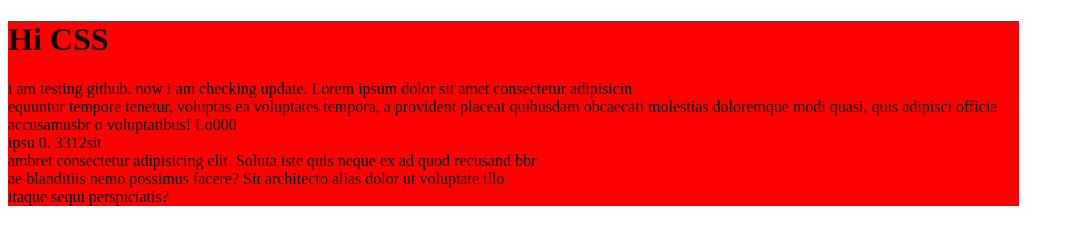
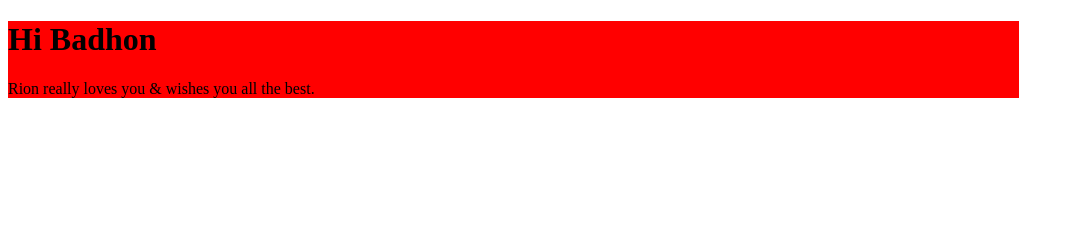
Before and after one commit to ToushickRion/test3, a plain HTML site: page index.html in a window 1280 px wide. Shown: the whole page, without its empty margins (0-1074 px from the left). Drawn offline with Linux system fonts and the light colour scheme.

Commit message:
Update index.html

```diff
--- a/index.html
+++ b/index.html
@@ -8,16 +8,8 @@
 </head>
 <body>
    <div>
-    <h1>Hi CSS</h1>i am testing github.
-
-    now i am checking update.
-
-
-        Lorem ipsum dolor sit amet consectetur adipisicin <br>equuntur tempore tenetur, voluptas ea voluptates tempora, a provident placeat quibusdam obcaecati molestias doloremque modi quasi, quis adipisci officia accusamusbr
-          o voluptatibus!
-        Lo000 <br>ipsu 0.
-        3312sit  <br> ambret consectetur adipisicing elit. Soluta iste quis neque ex ad quod recusand bbr <br>  ae blanditiis nemo possimus facere? Sit architecto alias dolor ut voluptate illo <br> itaque sequi perspiciatis?
-
+    <h1>Hi Badhon</h1>
+       Rion really loves you & wishes you all the best.
 </div>
 </body>
 </html>
```
